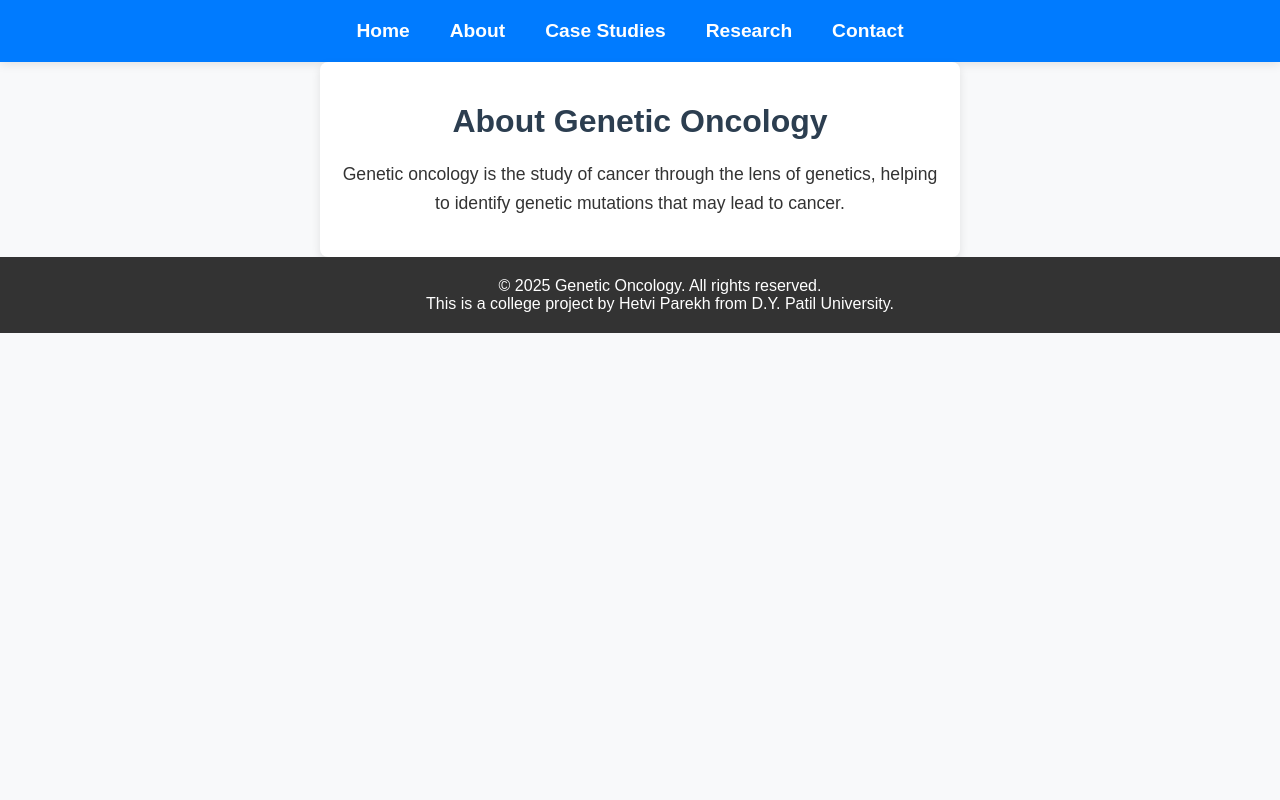
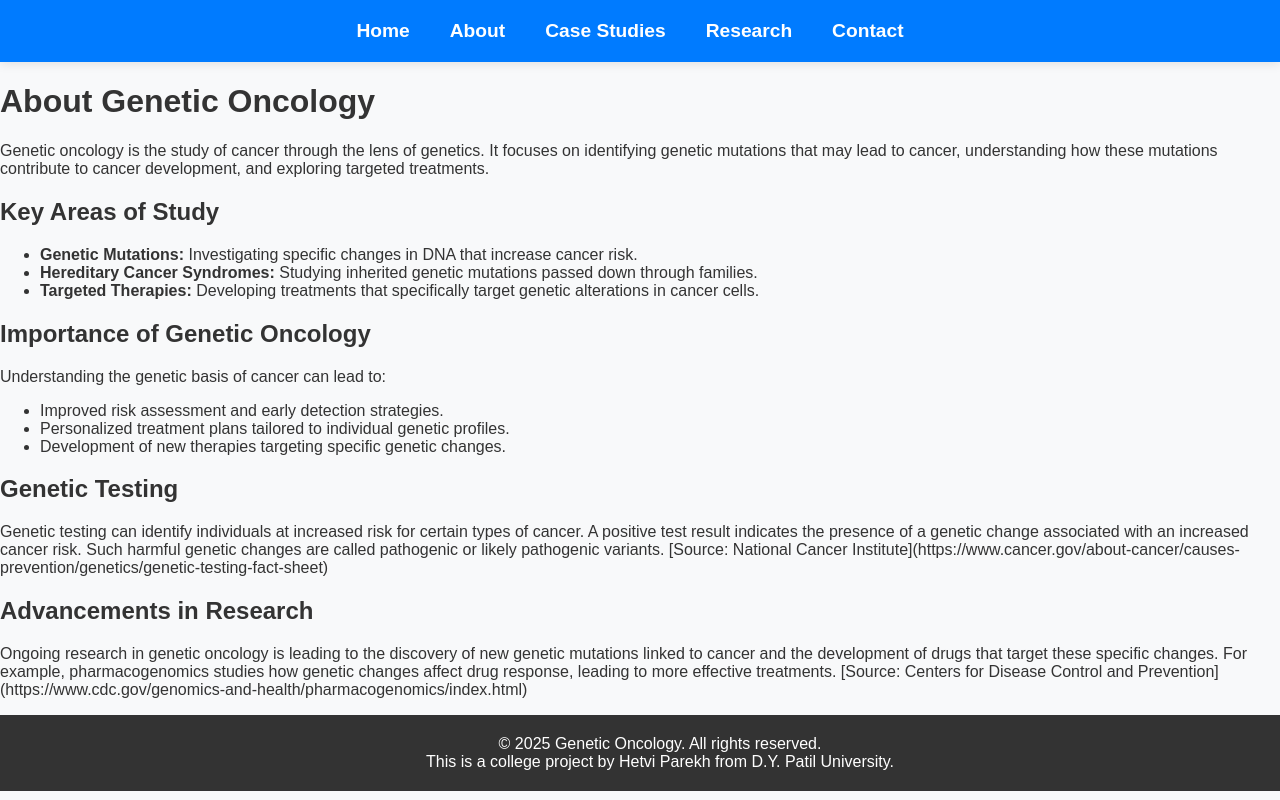
Before and after one commit to hetviparekh09/genetic-oncology, a React (Create React App) app: page /about in a window 1280 px wide. Shown: the top 800 px of the page. Built offline with nearby package versions, Linux system fonts and the light colour scheme.

Commit message:
Update About.js

```diff
--- a/src/components/About.js
+++ b/src/components/About.js
@@ -1,10 +1,42 @@
 import React from 'react';
+//import './About.css';
 
 const About = () => {
   return (
-    <div className="page">
+    <div className="about-page">
       <h1>About Genetic Oncology</h1>
-      <p>Genetic oncology is the study of cancer through the lens of genetics, helping to identify genetic mutations that may lead to cancer.</p>
+      <p>
+        Genetic oncology is the study of cancer through the lens of genetics. It focuses on identifying genetic mutations that may lead to cancer, understanding how these mutations contribute to cancer development, and exploring targeted treatments.
+      </p>
+      <h2>Key Areas of Study</h2>
+      <ul>
+        <li>
+          <strong>Genetic Mutations:</strong> Investigating specific changes in DNA that increase cancer risk.
+        </li>
+        <li>
+          <strong>Hereditary Cancer Syndromes:</strong> Studying inherited genetic mutations passed down through families.
+        </li>
+        <li>
+          <strong>Targeted Therapies:</strong> Developing treatments that specifically target genetic alterations in cancer cells.
+        </li>
+      </ul>
+      <h2>Importance of Genetic Oncology</h2>
+      <p>
+        Understanding the genetic basis of cancer can lead to:
+      </p>
+      <ul>
+        <li>Improved risk assessment and early detection strategies.</li>
+        <li>Personalized treatment plans tailored to individual genetic profiles.</li>
+        <li>Development of new therapies targeting specific genetic changes.</li>
+      </ul>
+      <h2>Genetic Testing</h2>
+      <p>
+        Genetic testing can identify individuals at increased risk for certain types of cancer. A positive test result indicates the presence of a genetic change associated with an increased cancer risk. Such harmful genetic changes are called pathogenic or likely pathogenic variants. [Source: National Cancer Institute](https://www.cancer.gov/about-cancer/causes-prevention/genetics/genetic-testing-fact-sheet)
+      </p>
+      <h2>Advancements in Research</h2>
+      <p>
+        Ongoing research in genetic oncology is leading to the discovery of new genetic mutations linked to cancer and the development of drugs that target these specific changes. For example, pharmacogenomics studies how genetic changes affect drug response, leading to more effective treatments. [Source: Centers for Disease Control and Prevention](https://www.cdc.gov/genomics-and-health/pharmacogenomics/index.html)
+      </p>
     </div>
   );
 };
```
